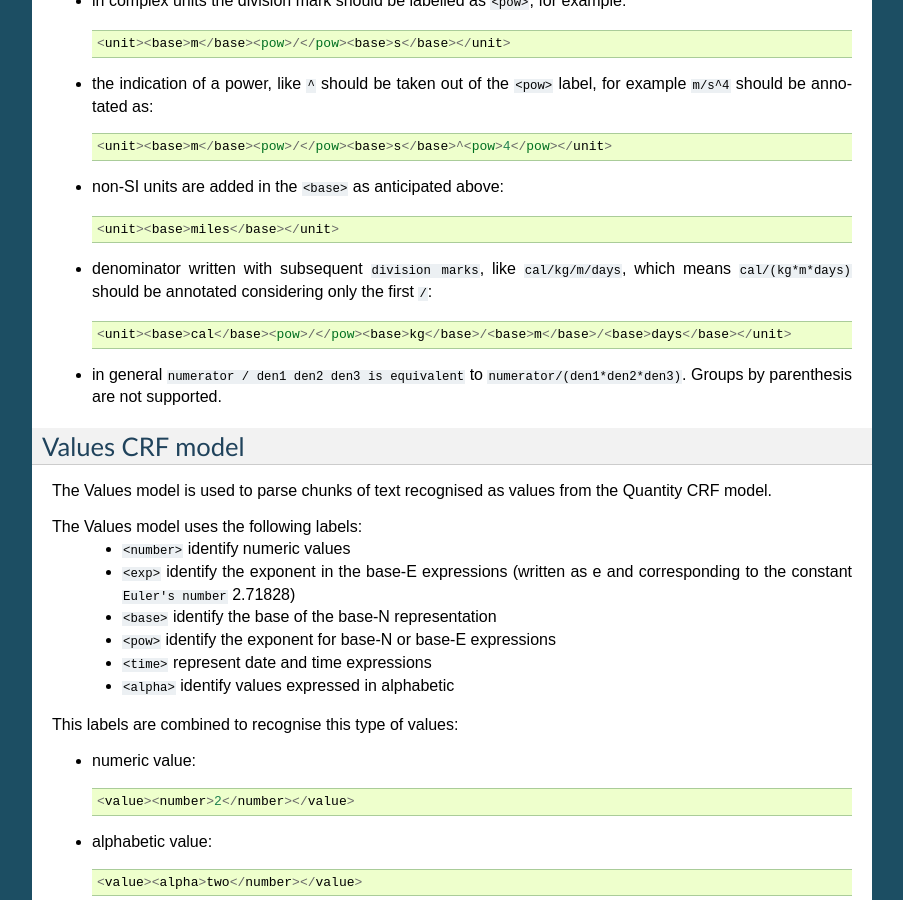
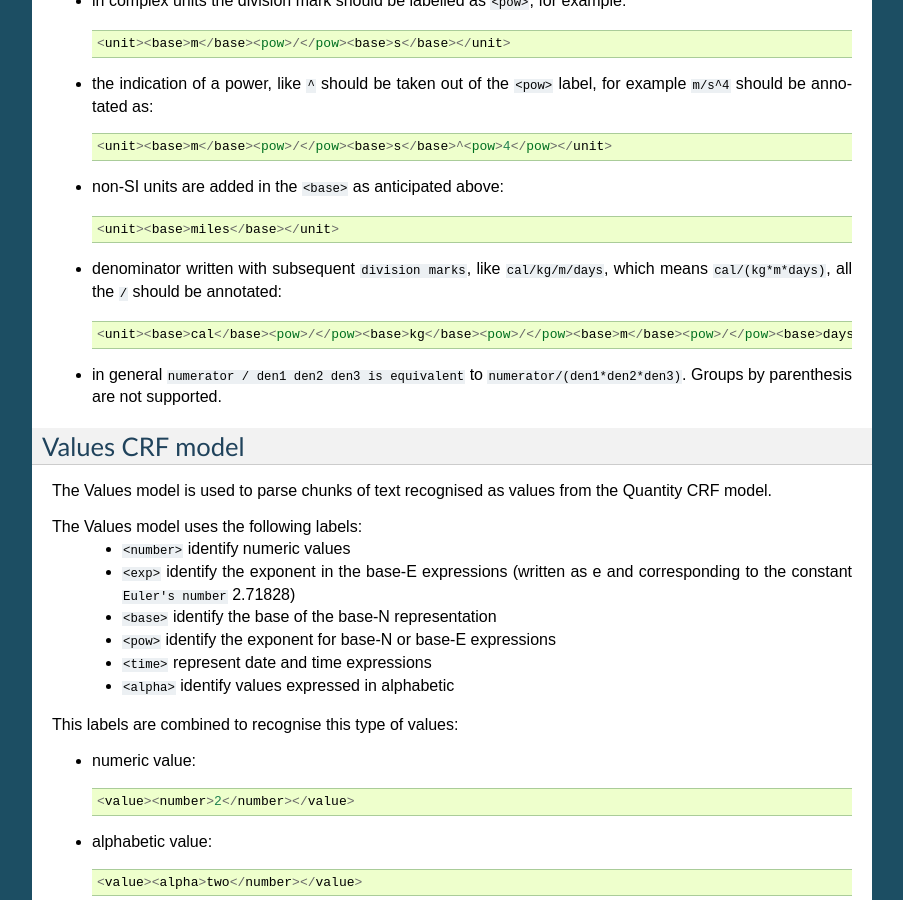
Before and after one commit to lfoppiano/grobid-quantities, a Sphinx documentation site: the page built from doc/guidelines.rst, in a window 1280 px wide and 900 px high, scrolled down 9373 px. Shown: the whole window, without its empty margins (198-1101 px from the left). Built offline with Sphinx 7.4.7, drawn with Linux system fonts in a browser that asks for light colours; some of the changed text lies outside the part shown.

Commit message:
improving guidelines and updating units

```diff
--- a/doc/guidelines.rst
+++ b/doc/guidelines.rst
@@ -592,9 +592,9 @@ General principles:
   ::
     <unit><base>miles</base></unit>
 
-- denominator written with subsequent ``division marks``, like ``cal/kg/m/days``, which means ``cal/(kg*m*days)`` should be annotated considering only the first ``/``:
+- denominator written with subsequent ``division marks``, like ``cal/kg/m/days``, which means ``cal/(kg*m*days)``, all the ``/`` should be annotated:
   ::
-    <unit><base>cal</base><pow>/</pow><base>kg</base>/<base>m</base>/<base>days</base></unit>
+    <unit><base>cal</base><pow>/</pow><base>kg</base><pow>/</pow><base>m</base><pow>/</pow><base>days</base></unit>
 
 - in general  ``numerator / den1 den2 den3 is equivalent`` to ``numerator/(den1*den2*den3)``. Groups by parenthesis are not supported.
 
```
Also changed, not shown: other parts of doc/guidelines.rst (+1 -1 lines), 1 other file.
